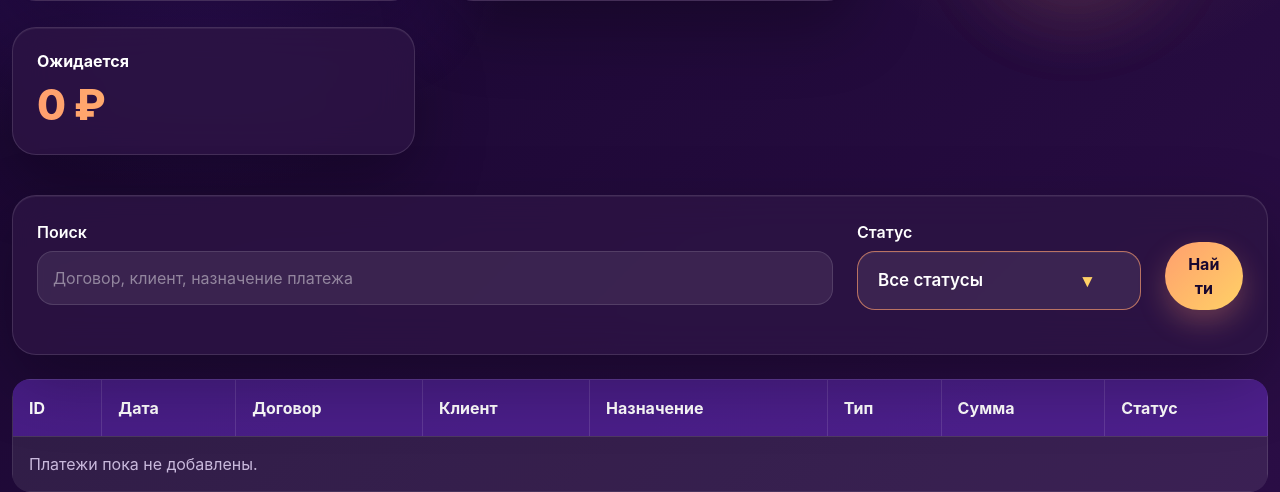
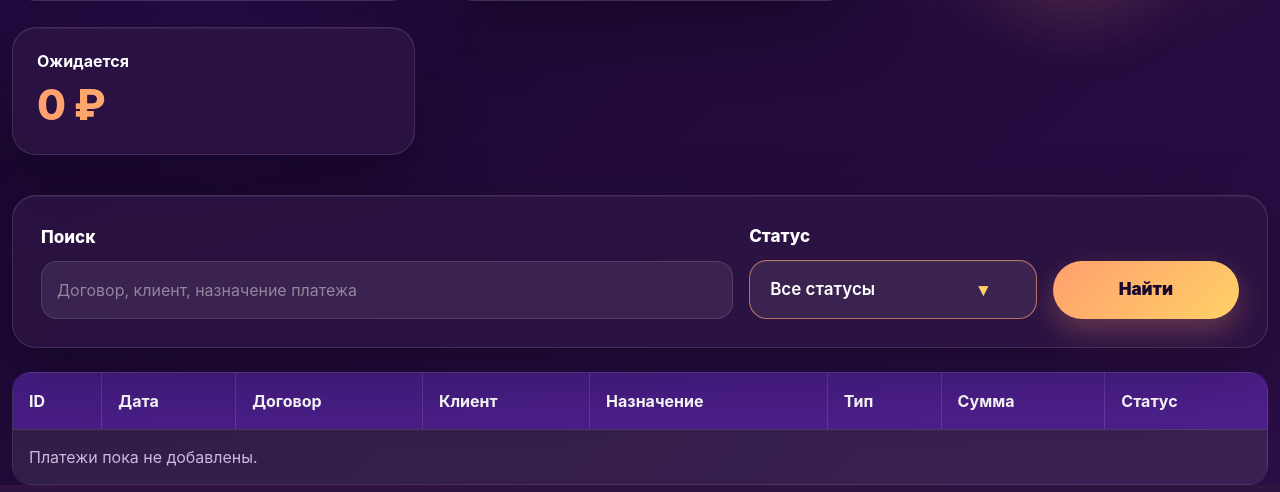
Before and after one commit to ronin1501/construction-crm, a Flask app: page /payments in a window 1280 px wide. Shown: the part 325-817 px from the top of the page. Run offline with Flask 3, Linux system fonts and the light colour scheme; a user stored in the database is signed in.

Commit message:
Fix tasks filter button layout

```diff
--- a/app/templates/payments/payments_list.html
+++ b/app/templates/payments/payments_list.html
@@ -10,12 +10,14 @@
             <h2>{{ total_amount }} ₽</h2>
         </div>
     </div>
+
     <div class="col-md-4 mb-3">
         <div class="card p-4">
             <h5>Оплачено</h5>
             <h2>{{ paid_amount }} ₽</h2>
         </div>
     </div>
+
     <div class="col-md-4 mb-3">
         <div class="card p-4">
             <h5>Ожидается</h5>
@@ -24,26 +26,34 @@
     </div>
 </div>
 
-<form method="get" class="card p-4 mb-4">
-    <div class="row">
-        <div class="col-md-8 mb-3">
+<form method="get" class="card p-4 mb-4 filter-card">
+    <div class="row g-3 align-items-end">
+        <div class="col-lg-7 col-md-12">
             <label>Поиск</label>
-            <input type="text" name="search" value="{{ search }}" class="form-control"
-                   placeholder="Договор, клиент, назначение платежа">
+            <input type="text"
+                name="search"
+                value="{{ search }}"
+                class="form-control"
+                placeholder="Договор, клиент, назначение платежа">
         </div>
 
-        <div class="col-md-3 mb-3">
+        <div class="col-lg-3 col-md-6">
             <label>Статус</label>
             <select name="status" class="form-select">
                 <option value="">Все статусы</option>
+
                 {% for item in ["Ожидается", "Оплачено", "Просрочено", "Отменено"] %}
-                    <option value="{{ item }}" {% if status == item %}selected{% endif %}>{{ item }}</option>
+                    <option value="{{ item }}" {% if status == item %}selected{% endif %}>
+                        {{ item }}
+                    </option>
                 {% endfor %}
             </select>
         </div>
 
-        <div class="col-md-1 mb-3 d-flex align-items-end">
-            <button class="btn btn-primary w-100">Найти</button>
+        <div class="col-lg-2 col-md-6">
+            <button class="btn btn-primary filter-btn" type="submit">
+                Найти
+            </button>
         </div>
     </div>
 </form>
@@ -63,12 +73,18 @@
     {% for payment in payments %}
     <tr>
         <td>{{ payment.id }}</td>
+
         <td>
             {{ payment.payment_date or "—" }}
+
             {% if payment.payment_date and payment.payment_date < today and payment.status == "Ожидается" %}
-                <br><span class="status-pill danger">просрочено</span>
+                <br>
+                <span class="status-pill danger">
+                    Просрочено
+                </span>
             {% endif %}
         </td>
+
         <td>
             {% if payment.contract %}
                 <a href="{{ url_for('main.contract_detail', id=payment.contract.id) }}">
@@ -78,11 +94,28 @@
                 —
             {% endif %}
         </td>
-        <td>{{ payment.contract.client.name if payment.contract and payment.contract.client else "—" }}</td>
+
+        <td>
+            {{ payment.contract.client.name if payment.contract and payment.contract.client else "—" }}
+        </td>
+
         <td>{{ payment.purpose or "—" }}</td>
+
         <td>{{ payment.payment_type or "—" }}</td>
-        <td>{{ payment.amount }} ₽</td>
-        <td><span class="status-pill">{{ payment.status }}</span></td>
+
+        <td>
+            {% if payment.amount %}
+                {{ payment.amount }} ₽
+            {% else %}
+                —
+            {% endif %}
+        </td>
+
+        <td>
+            <span class="status-pill">
+                {{ payment.status }}
+            </span>
+        </td>
     </tr>
     {% else %}
     <tr>
```
Also changed, not shown: app/templates/activity/activity_list.html (+21 -7 lines), app/templates/acts/acts_list.html (+17 -9 lines).
